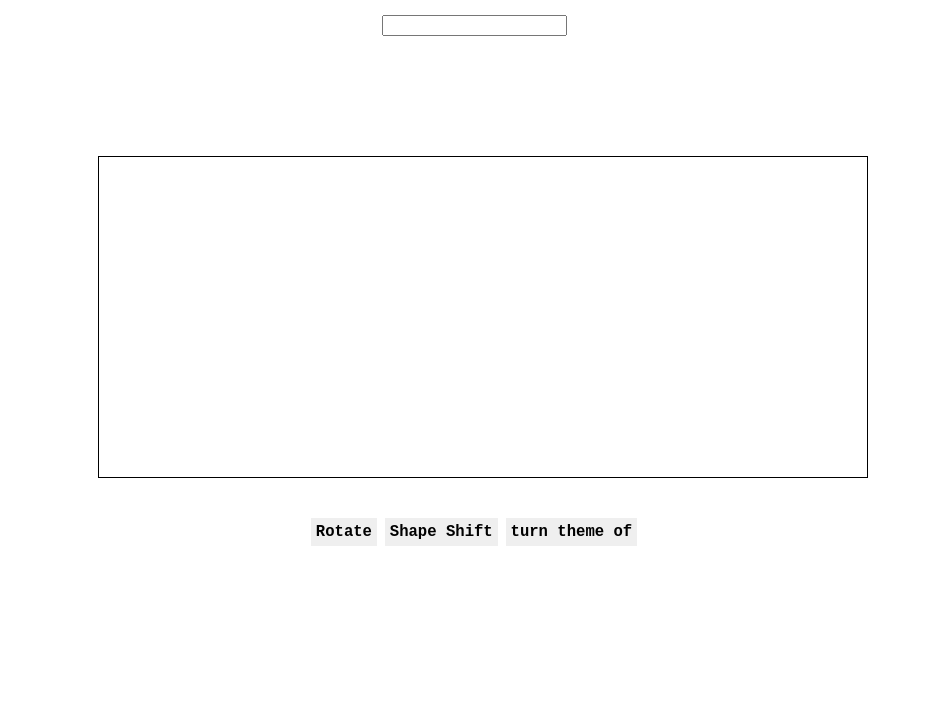
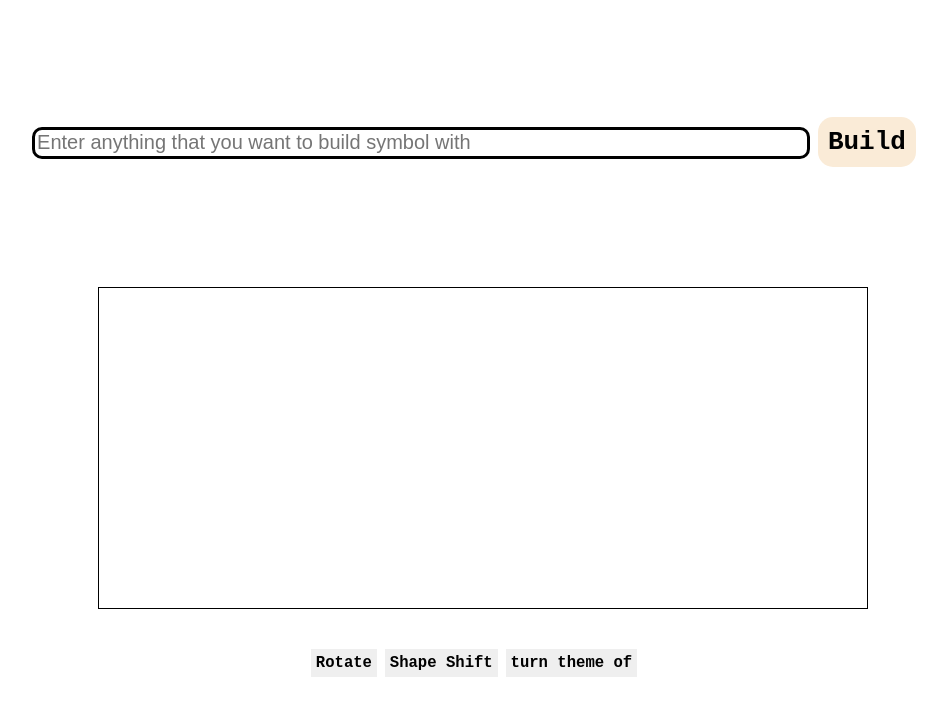
Before and after one commit to Harshachowdary06/pyramidGenerator, a plain HTML site: page index.html in a window 1280 px wide. Shown: the part 50-766 px from the top of the page, without its empty margins (166-1113 px from the left). Drawn offline with Linux system fonts and the light colour scheme.

Commit message:
updated basic structure and features

```diff
--- a/index.css
+++ b/index.css
@@ -1,5 +1,28 @@
 body{
     font-family: monospace;
+}
+
+#inputSection{
+    margin-top: 15dvh;
+}
+
+#inputSection button{
+
+    padding: 10px;
+    border: none;
+    font-family: monospace;
+    font-size: xx-large;
+    font-weight: bolder;
+    background-color: antiquewhite;
+    border-radius: 15px;
+}
+
+#inputBox{
+    width: 60dvw;
+    height: 3dvh;
+    border: 3px solid black;
+    border-radius: 10px;
+    font-size: 20px;
 }
 
 .screen{
--- a/index.html
+++ b/index.html
@@ -10,10 +10,19 @@
 <body>
     <center>
         <h1>Pyramid Generator</h1>
+    </center>
+
+    <div class="inputSection" id="inputSection">
+
+        <center>
+
+            <input type="text" id="inputBox" placeholder="Enter anything that you want to build symbol with" value="">
+            <button name="Build" id="Build">Build</button>
+        </center>
 
 
-        <input type="text" id="inputBox">
-    </center>
+    </div>
+
 
     <div id="screen" name="screen" class="screen">
 
```
